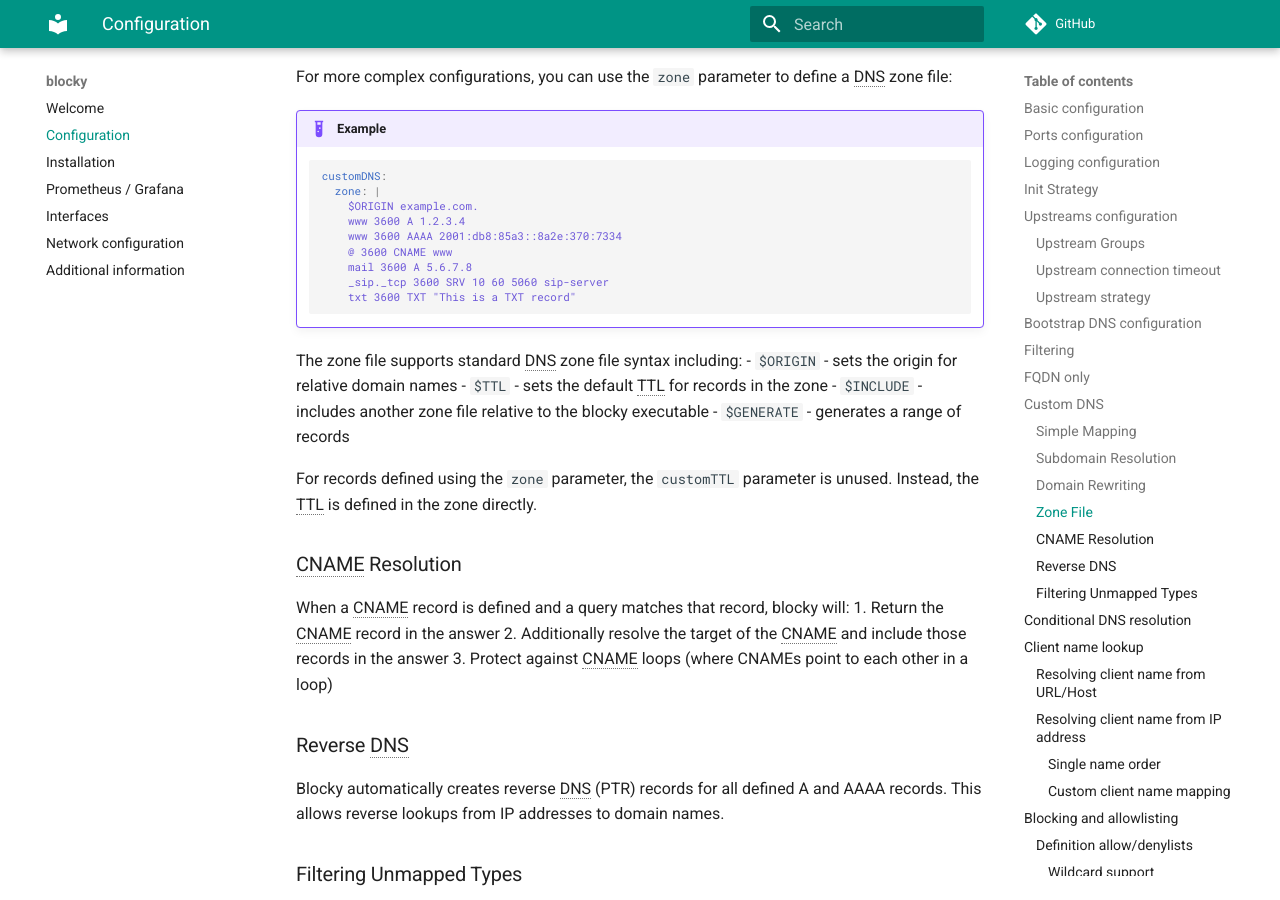
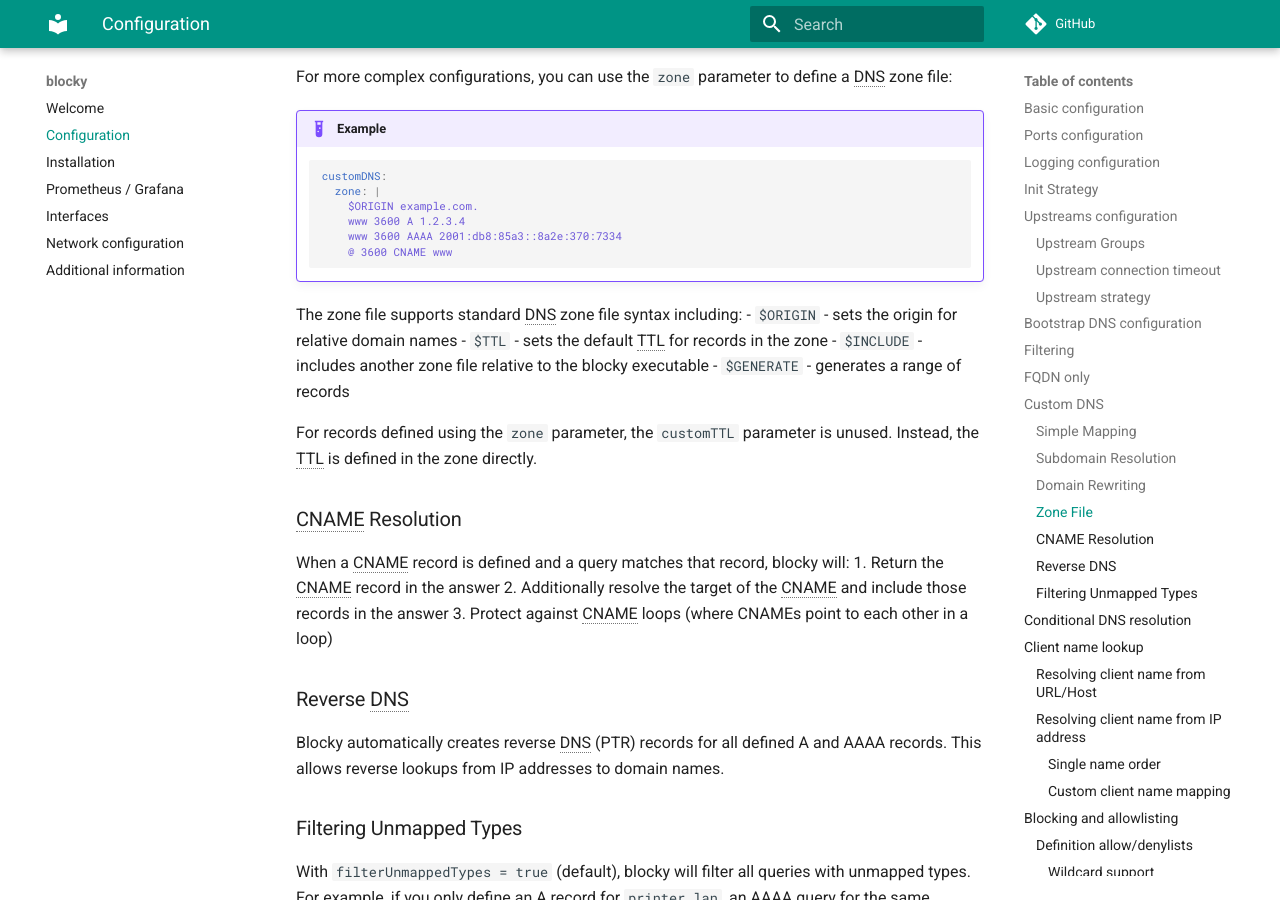
Before and after one commit to 0xERR0R/blocky, an MkDocs documentation site: the page built from docs/configuration.md, in a window 1280 px wide and 900 px high, scrolled down 9595 px. Built offline with MkDocs 1.6.1 and Material for MkDocs 9.7.7, drawn with Linux system fonts in a browser that asks for light colours; comment, search, counter and statistics services are not loaded; the version menu is left out.

Commit message:
chore: remove zones

````diff
--- a/docs/configuration.md
+++ b/docs/configuration.md
@@ -320,9 +320,6 @@ For more complex configurations, you can use the `zone` parameter to define a DN
         www 3600 A 1.2.3.4
         www 3600 AAAA 2001:db8:85a3::8a2e:370:7334
         @ 3600 CNAME www
-        mail 3600 A 5.6.7.8
-        _sip._tcp 3600 SRV 10 60 5060 sip-server
-        txt 3600 TXT "This is a TXT record"
     ```
 
 The zone file supports standard DNS zone file syntax including:
````
